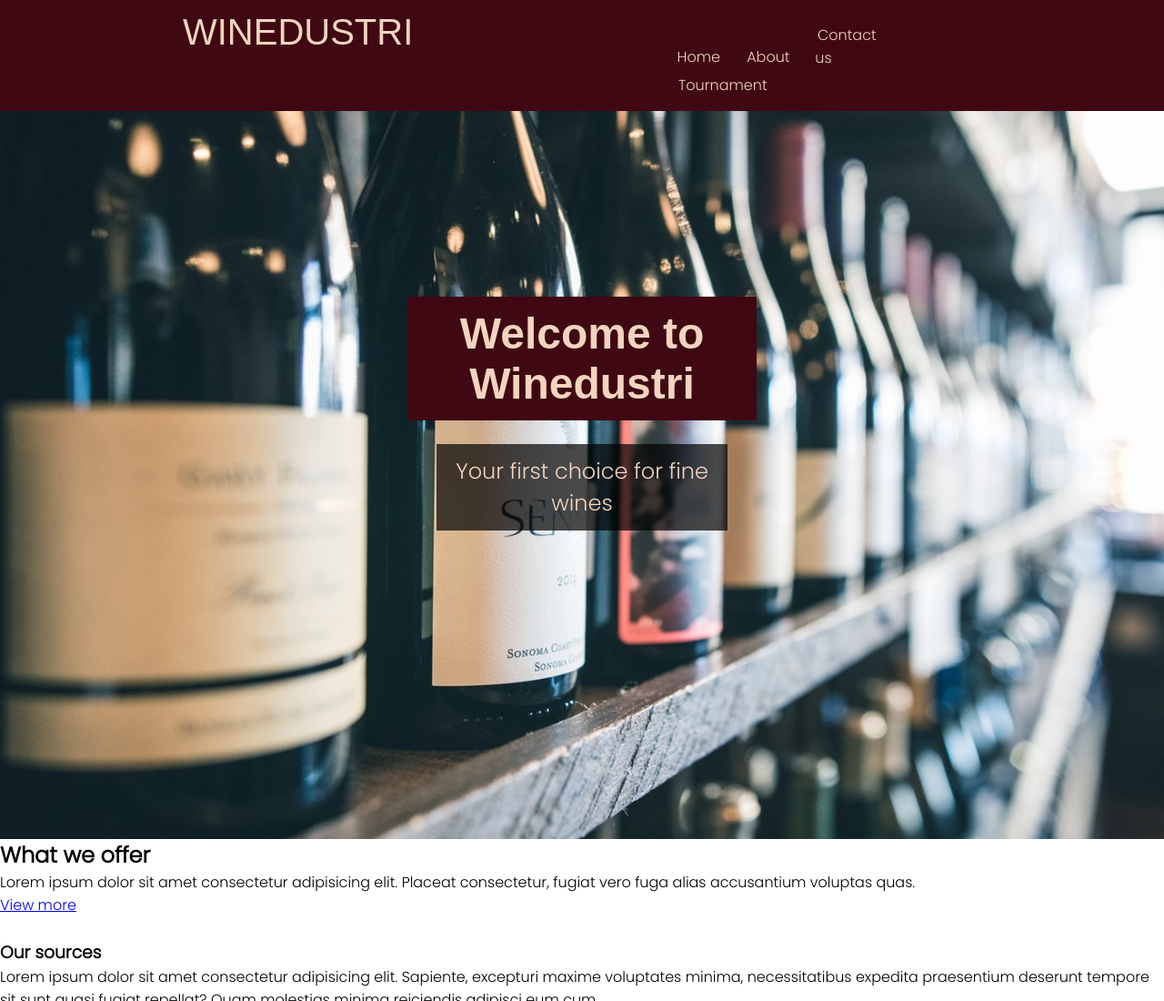
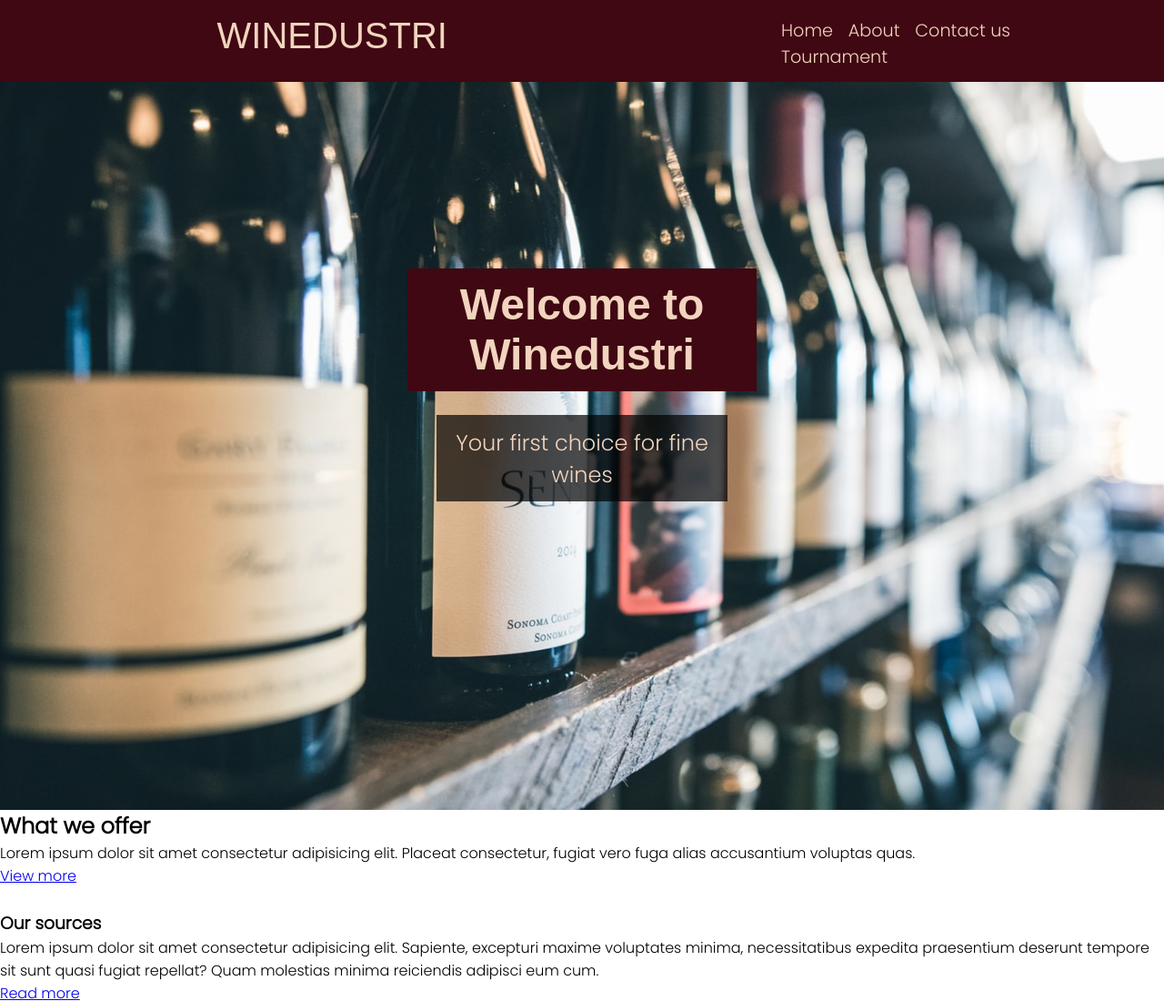
Before and after one commit to Natalija-N/Winedustri, a plain HTML site: page index.html in a window 1280 px wide. Shown: the top 1100 px of the page at 91% size. Drawn offline with Linux system fonts and the light colour scheme; a web font is replaced by a local one.

Commit message:
li unutar a

```diff
--- a/css/style.css
+++ b/css/style.css
@@ -26,7 +26,8 @@ nav {
 
 nav h1 {
     float: left;
-    margin-left: 15%;
+    margin-left: 18%;
+    margin-top: 0.3%;
     text-transform: uppercase;
     font-weight: 100;
     font-size: 2.5rem;
@@ -35,28 +36,33 @@ nav h1 {
 
 nav ul {
     float: right;
-    margin-right: 20%;
-    margin-top: 0.8%;
-    width: 22%;
+    margin-right: 10%;
+    margin-top: 0.5%;
+    width: 23%;
+    font-size: 1.2rem;
 }
 
 nav ul li {
     display: inline-block;
-    margin-right: 7%;
-    padding: 1%;
+    text-align: center;
 }
 
 nav a {
     text-decoration: none;
     color: #F2D4BF;
-    padding: 3%;
+    padding: 2%;
 }
 
 nav a:hover {
     background-color: #F2D4BF;
     color: #3F0812;
+    border-bottom: 4px solid #EF97B0;
+}
+
+
+/* nav li:hover {
     border-bottom: 2px solid #3F0812;
-}
+} */
 
 
 /* ______________________________________________________________________________________________________________________ */
@@ -95,7 +101,8 @@ header p {
 
 /* ______________________________________________________________________________________________________________________ */
 
-main {}
+
+/* main {}
 
 main section {}
 
@@ -107,15 +114,16 @@ address {}
 
 .value {}
 
-iframe {}
+iframe {} */
 
 
 /* ______________________________________________________________________________________________________________________ */
 
-footer {}
+
+/* footer {}
 
 footer section {}
 
 footer ul li {}
 
-footer footer {}
+footer footer {} */
--- a/index.html
+++ b/index.html
@@ -15,10 +15,18 @@
     <nav>
         <h1>Winedustri</h1>
         <ul>
-            <li><a href="/" title="Index page">Home</a></li>
-            <li><a href="/about" title="About us">About</a></li>
-            <li><a href="#contact" title="Contact us">Contact us</a></li>
-            <li><a href="/game" title="Try your luck for a chance to win a free wine tasting">Tournament</a></li>
+            <a href="/" title="Index page">
+                <li>Home</li>
+            </a>
+            <a href="/about" title="About us">
+                <li>About</li>
+            </a>
+            <a href="#contact" title="Contact us">
+                <li>Contact us</li>
+            </a>
+            <a href="/game" title="Try your luck for a chance to win a free wine tasting">
+                <li>Tournament</li>
+            </a>
         </ul>
     </nav>
     <header>
```
